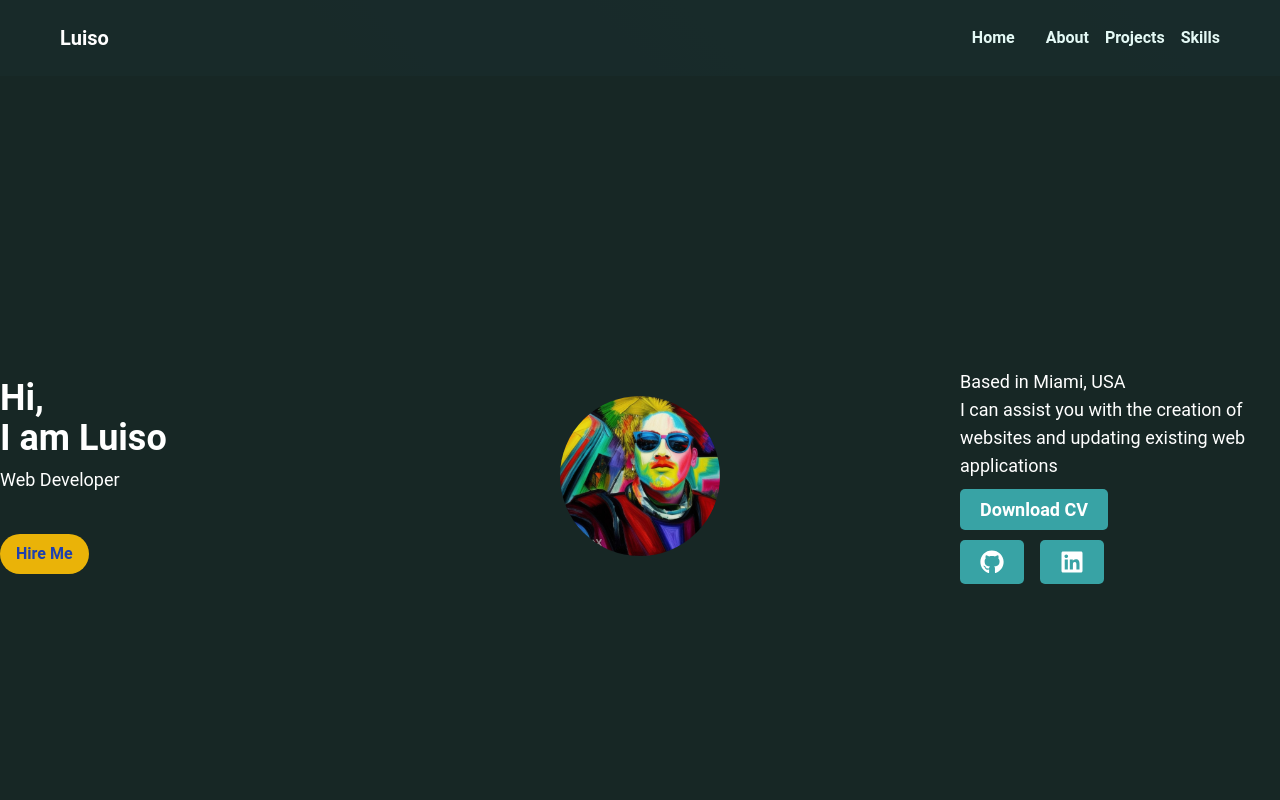
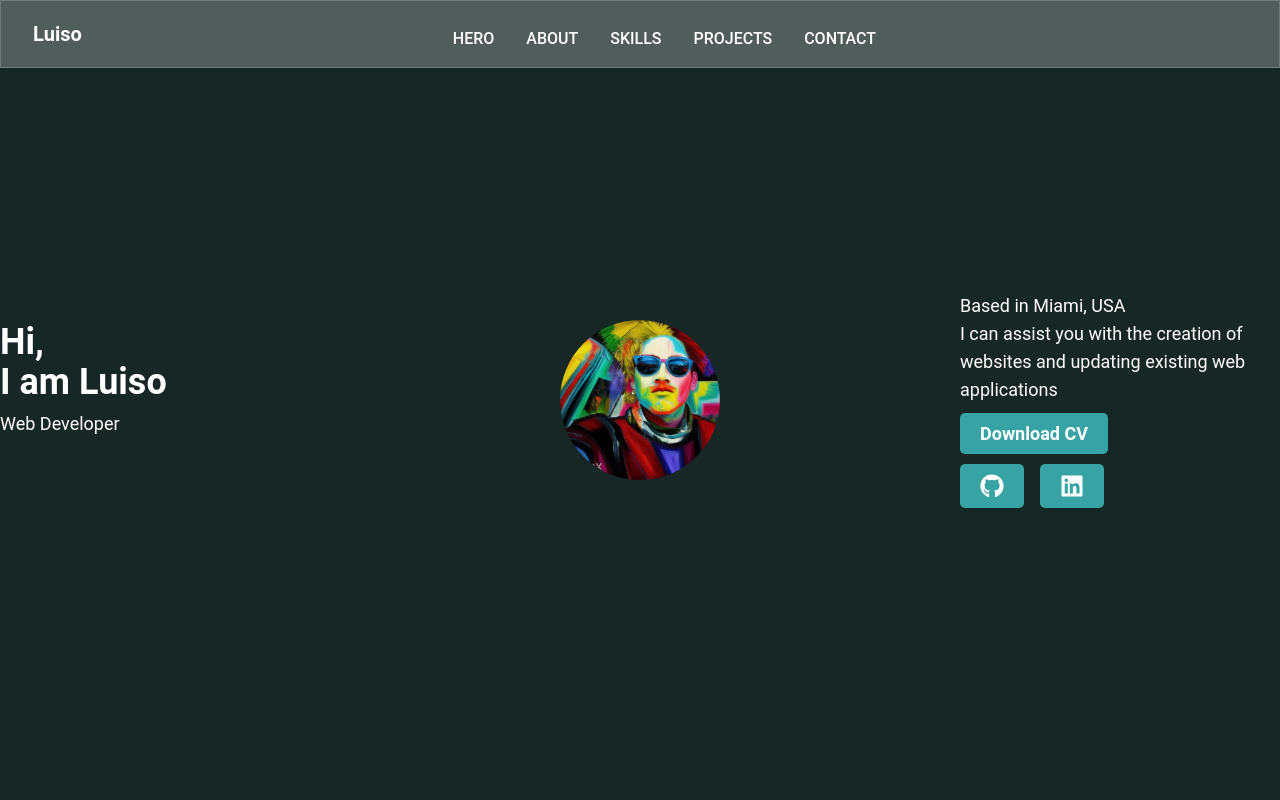
Before and after one commit to solarluiso/solarluiso-porfolio, a React (Vite) app: page / in a window 1280 px wide. Shown: the top 800 px of the page. Built offline with nearby package versions, Linux system fonts and the light colour scheme.

Commit message:
working on navbar

```diff
--- a/src/components/Footer.jsx
+++ b/src/components/Footer.jsx
@@ -1,4 +1,5 @@
 import React from "react";
+import { motion } from "framer-motion";
 
 const Footer = () => {
   return (
@@ -7,6 +8,13 @@
       className="flex h-3/4 w-full flex-row items-stretch gap-10 bg-darkGray p-6 text-white transition-all duration-300"
     >
       <h2>Footer</h2>
+      <motion.button
+        whileHover={{ scale: 1.1, rotate: 5 }}
+        whileTap={{ scale: 0.9 }}
+        className="cursor-pointer rounded-full bg-yellow-500 px-4 py-2 font-bold text-blue-800"
+      >
+        Hire Me
+      </motion.button>
     </section>
   );
 };
--- a/src/components/Hero.jsx
+++ b/src/components/Hero.jsx
@@ -20,13 +20,6 @@
           <br />I am Luiso
         </h1>
         <p className="mb-10 text-lg">Web Developer</p>
-        <motion.button
-          whileHover={{ scale: 1.1, rotate: 5 }}
-          whileTap={{ scale: 0.9 }}
-          className="cursor-pointer rounded-full bg-yellow-500 px-4 py-2 font-bold text-blue-800"
-        >
-          Hire Me
-        </motion.button>
       </div>
 
       {/* Centered profile image */}
--- a/src/components/Navbar/Navbar.jsx
+++ b/src/components/Navbar/Navbar.jsx
@@ -1,9 +1,53 @@
-import React from "react";
+import React, { useState } from "react";
+import { HiMenuAlt4, HiX } from "react-icons/hi";
+import { motion } from "framer-motion";
 
 const Navbar = () => {
+  const [toggle, setToggle] = useState(false);
+
   return (
-    <nav className="bg-darkTeal bg-opacity-90 text-white">
-      <div className="container flex items-center justify-between">
+    <nav className="app__navbar fixed z-[2] flex w-full items-center justify-between border border-solid border-[rgba(255,255,255,0.18)] bg-[rgba(255,255,255,0.25)] px-8 py-4 backdrop-blur-sm">
+      <div className="app__navbar-logo flex items-center justify-start">
+        <h1 className="text-xl font-bold">Luiso</h1>
+      </div>
+      <ul className="app__navbar-links">
+        {["hero", "about", "skills", "projects", "contact"].map((item) => (
+          <li className="app__flex p-text" key={`link-${item}`}>
+            <div />
+            <a href={`#${item}`}>{item}</a>
+          </li>
+        ))}
+      </ul>
+
+      <div className="app__navbar-menu">
+        <HiMenuAlt4 onClick={() => setToggle(true)} />
+
+        {toggle && (
+          <motion.div
+            whileInView={{ x: [300, 0] }}
+            transition={{ duration: 0.85, ease: "easeOut" }}
+          >
+            <HiX onClick={() => setToggle(false)} />
+            <ul>
+              {["home", "about", "work", "skills", "contact"].map((item) => (
+                <li key={item}>
+                  <a href={`#${item}`} onClick={() => setToggle(false)}>
+                    {item}
+                  </a>
+                </li>
+              ))}
+            </ul>
+          </motion.div>
+        )}
+      </div>
+    </nav>
+  );
+};
+
+export default Navbar;
+
+{
+  /* <div className="container flex items-center justify-between">
   <h1 className="text-xl font-bold">Luiso</h1>
   <ul className="flex space-x-4">
     <li>
@@ -19,9 +63,5 @@
       <a href="#skills">Skills</a>
     </li>
   </ul>
-      </div>
-    </nav>
-  );
-};
-
-export default Navbar;
+</div> */
+}
--- a/src/index.css
+++ b/src/index.css
@@ -37,7 +37,171 @@
 }
 
 /* Style the navigation bar */
-nav {
+
+/* .app__navbar {
+  width: 100%;
+
+  display: flex;
+  justify-content: space-between;
+  align-items: center;
+
+  padding: 1rem 2rem;
+  background: rgba(255, 255, 255, 0.25);
+  backdrop-filter: blur(4px);
+  -webkit-backdrop-filter: blur(4px);
+  border: 1px solid rgba(255, 255, 255, 0.18);
+  position: fixed;
+  z-index: 2;
+} */
+/* box-shadow: 0 8px 32px 0 rgba( 31, 38, 135, 0.37 ); */
+
+/* .app__navbar-logo {
+  display: flex;
+  justify-content: flex-start;
+  align-items: center;
+} */
+
+.app__navbar-links {
+  flex: 1;
+  display: flex;
+  justify-content: center;
+  align-items: center;
+
+  list-style: none;
+
+  li {
+    margin: 0 1rem;
+    cursor: pointer;
+
+    flex-direction: column;
+
+    div {
+      width: 5px;
+      height: 5px;
+      background: transparent;
+      border-radius: 50%;
+
+      margin-bottom: 5px;
+    }
+
+    a {
+      color: var(--gray-color);
+      text-decoration: none;
+      flex-direction: column;
+
+      text-transform: uppercase;
+      font-weight: 500;
+
+      transition: all 0.3s ease-in-out;
+
+      &:hover {
+        color: var(--secondary-color);
+      }
+    }
+
+    &:hover {
+      div {
+        background: var(--secondary-color);
+      }
+    }
+  }
+
+  @media screen and (max-width: 900px) {
+    display: none;
+  }
+}
+
+.app__navbar-menu {
+  width: 35px;
+  height: 35px;
+  border-radius: 50%;
+  position: relative;
+
+  display: flex;
+  justify-content: center;
+  align-items: center;
+  background-color: var(--secondary-color);
+
+  svg {
+    width: 70%;
+    height: 70%;
+    color: var(--white-color);
+  }
+
+  div {
+    position: fixed;
+    top: 0;
+    bottom: 0;
+    right: 0;
+    z-index: 5;
+
+    padding: 1rem;
+
+    width: 80%;
+    height: 100vh;
+
+    display: flex;
+    justify-content: flex-end;
+    align-items: flex-end;
+    flex-direction: column;
+
+    background: url("../../assets/bgWhite.png");
+    background-color: var(--white-color);
+    background-size: cover;
+    background-repeat: repeat;
+
+    /* top box shadow */
+    box-shadow: 0px 0px 20px rgba(168, 168, 168, 0.15);
+
+    svg {
+      width: 35px;
+      height: 35px;
+      color: var(--secondary-color);
+      margin: 0.5rem 1rem;
+    }
+
+    ul {
+      list-style: none;
+      margin: 0;
+      padding: 0;
+      height: 100%;
+      width: 100%;
+
+      display: flex;
+      justify-content: flex-start;
+      align-items: flex-start;
+      flex-direction: column;
+
+      li {
+        margin: 1rem;
+
+        a {
+          color: var(--gray-color);
+          text-decoration: none;
+          font-size: 1rem;
+          text-transform: uppercase;
+          font-weight: 500;
+
+          transition: all 0.3s ease-in-out;
+
+          &:hover {
+            color: var(--secondary-color);
+          }
+        }
+      }
+    }
+
+    @media screen and (min-width: 900px) {
+      display: none;
+    }
+  }
+
+  @media screen and (min-width: 900px) {
+    display: none;
+  }
+}
+
+/* nav {
   padding: 4px 0;
   box-shadow:
     0 4px 6px -1px rgba(0, 0, 0, 0.1),
@@ -64,7 +228,7 @@
 
 nav a:hover {
   color: #38a3a5;
-}
+} */
 
 #hero a {
   background: #38a3a5;
```
Lines whose indentation alone changed are shown as unchanged.
